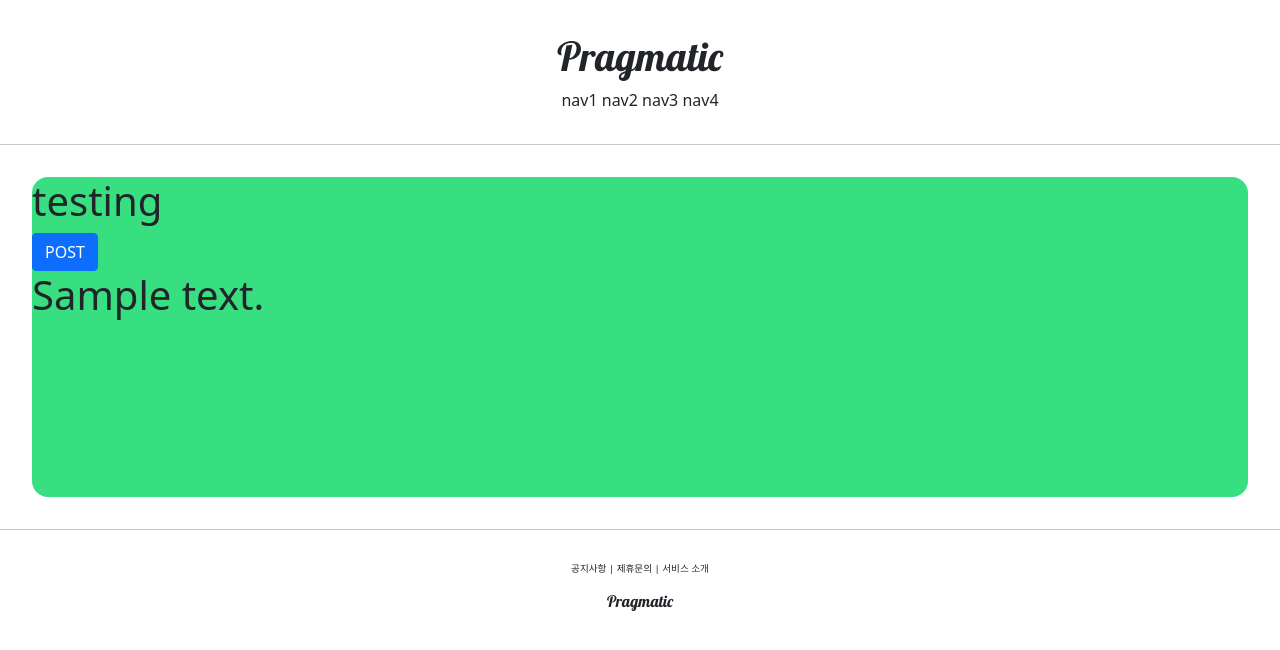
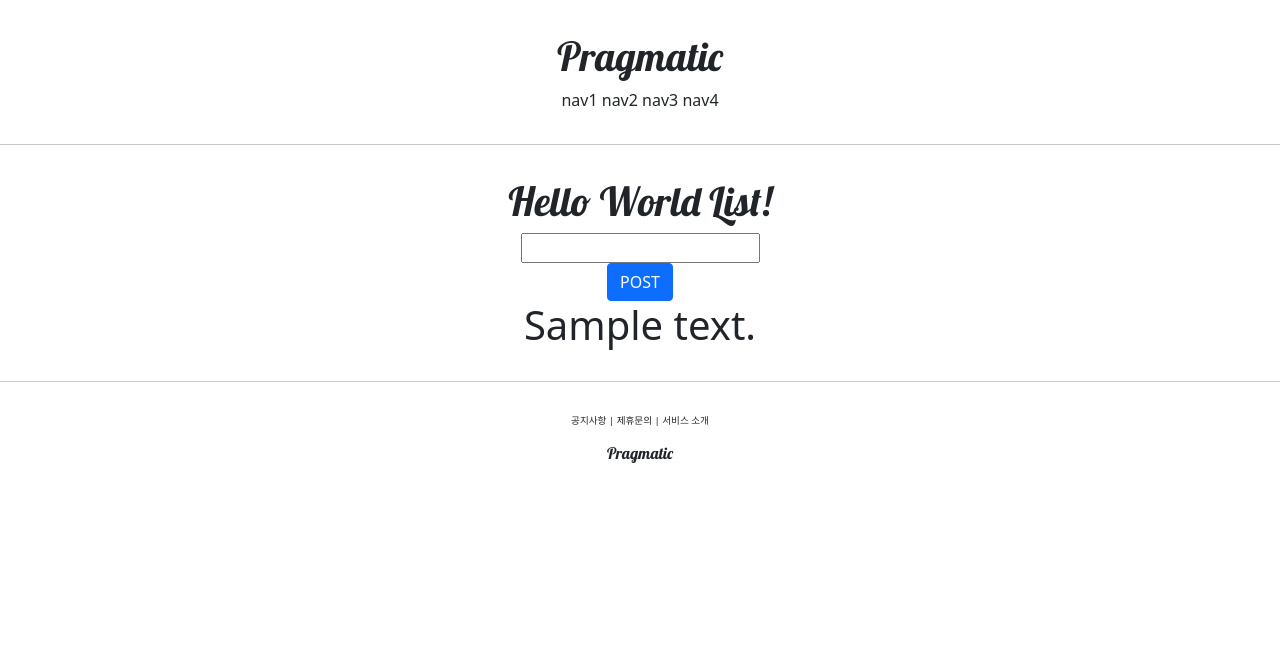
Before and after one commit to ri-naa/pragmatic, a Django app: template accountapp/templates/accountapp/hello_world.html in a window 1280 px wide. Shown: the top 650 px of the page. Run offline with Django 3.2, Linux system fonts and the light colour scheme; the template is opened without the code that fills it: most values are stand-ins (such as "Sample title", 1, 10 or a date in 2020).

Commit message:
django course 17 commit

```diff
--- a/accountapp/templates/accountapp/hello_world.html
+++ b/accountapp/templates/accountapp/hello_world.html
@@ -2,18 +2,27 @@
 
 {% block content %}
 
-    <div style="height: 20rem; background-color: #38df81; border-radius: 1rem; margin: 2rem;">
-        <h1>
-            testing
+    <div style="border-radius: 1rem; margin: 2rem; text-align: center">
+        <h1 style="font-family: 'lobster', cursive;">
+            Hello World List!
         </h1>
 
-       <form action="/account/hello_world/" method="post">
+        <form action="/account/hello_world/" method="post">
            {% csrf_token %}
-           <input type="submit" class="btn btn-primary" value="POST">
-       </form>
+           <div>
+               <input type="text" name="hello_world_input">
+           </div>
+           <div>
+               <input type="submit" class="btn btn-primary" value="POST">
+           </div>
+        </form>
+
+        {% if hello_world_output %}
         <h1>
-            {{ text }}
+            {{ hello_world_output.text }}
         </h1>
+        {% endif %}
+
 
     </div>
 
```
Also changed, not shown: accountapp/views.py (+10 -1 lines).
